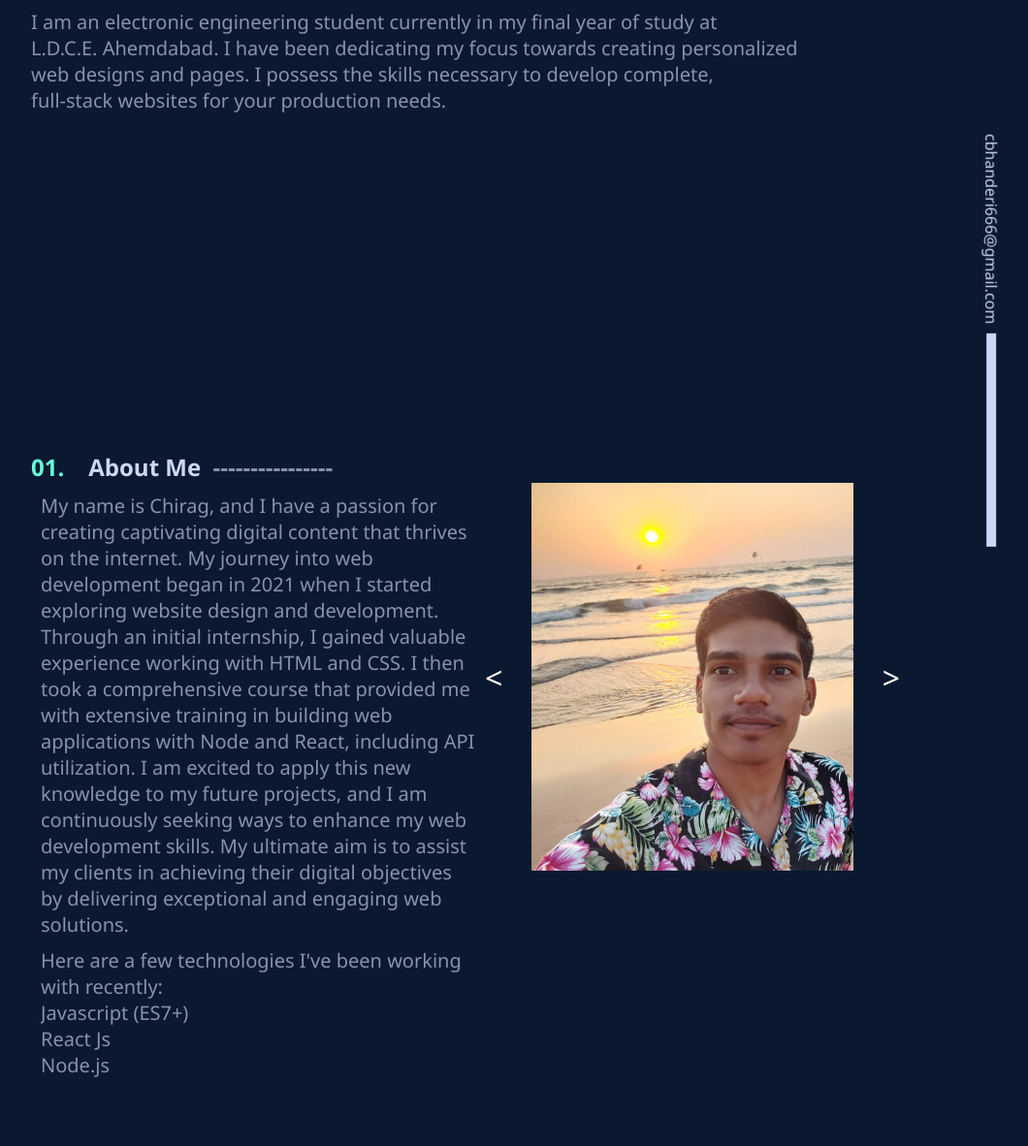
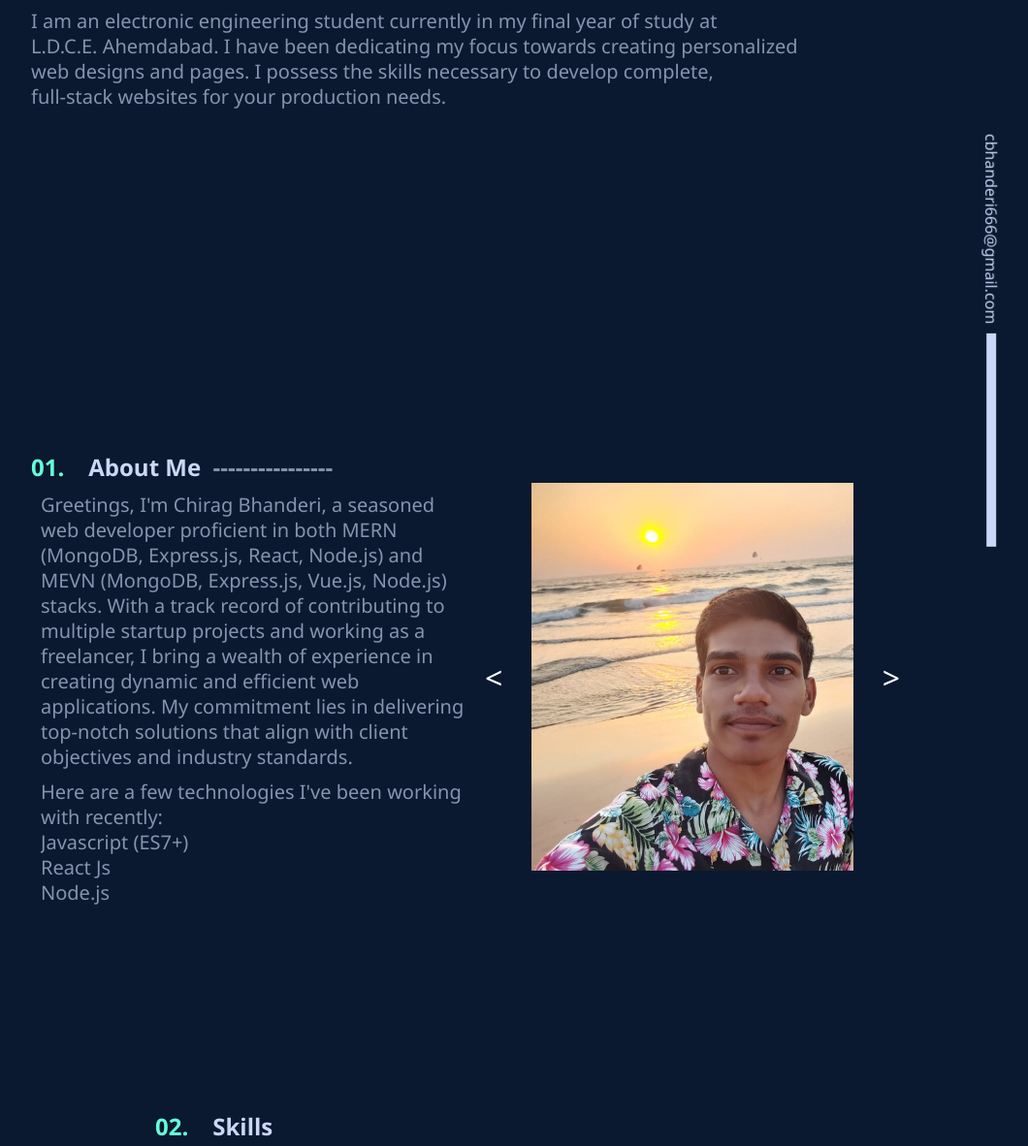
Before and after one commit to Chiragbhanderi1/portflio, a website: page index.html in a window 1280 px wide. Shown: the part 438-1620 px from the top of the page at 97% size, without its empty margins (160-1220 px from the left). Drawn offline with Linux system fonts and the light colour scheme.

Commit message:
Update index.html

```diff
--- a/index.html
+++ b/index.html
@@ -52,7 +52,7 @@
                 <h3 class="jobtitle">Software Developer</h3>
             </div>
             <div class="fade-done">
-                <p class="para"> I am an electronic engineering student currently in my final year of study at <br>L.D.C.E. Ahemdabad. I have been dedicating my focus towards creating personalized<br> web designs and pages. I possess the skills necessary to develop complete,<br> full-stack websites for your production needs.</p>
+                <p class="para" style="line-height:1.3"> I am an electronic engineering student currently in my final year of study at <br>L.D.C.E. Ahemdabad. I have been dedicating my focus towards creating personalized<br> web designs and pages. I possess the skills necessary to develop complete,<br> full-stack websites for your production needs.</p>
             </div>
         </div>
         <div id="aboutme">
@@ -63,10 +63,8 @@
                 </h1>
             </div>
             <div class="aboutmecontainer fade-enter-done">
-                <div class="info" style={lineHeight:1.2}>My name is Chirag, and I have a passion for creating captivating digital content that thrives on the internet. My journey into web development began in 2021 when I started exploring website design and development. Through an initial internship, I gained valuable experience working with HTML and CSS.
-
-                    I then took a comprehensive course that provided me with extensive training in building web applications with Node and React, including API utilization. I am excited to apply this new knowledge to my future projects, and I am continuously seeking ways to enhance my web development skills. My ultimate aim is to assist my clients in achieving their digital objectives by delivering exceptional and engaging web solutions.
-
+                <div class="info" style="line-height:1.3">
+Greetings, I'm Chirag Bhanderi, a seasoned web developer proficient in both MERN (MongoDB, Express.js, React, Node.js) and MEVN (MongoDB, Express.js, Vue.js, Node.js) stacks. With a track record of contributing to multiple startup projects and working as a freelancer, I bring a wealth of experience in creating dynamic and efficient web applications. My commitment lies in delivering top-notch solutions that align with client objectives and industry standards.
 
                     <p> Here are a few technologies I've been working with recently: </p>
                     <ul>
```
